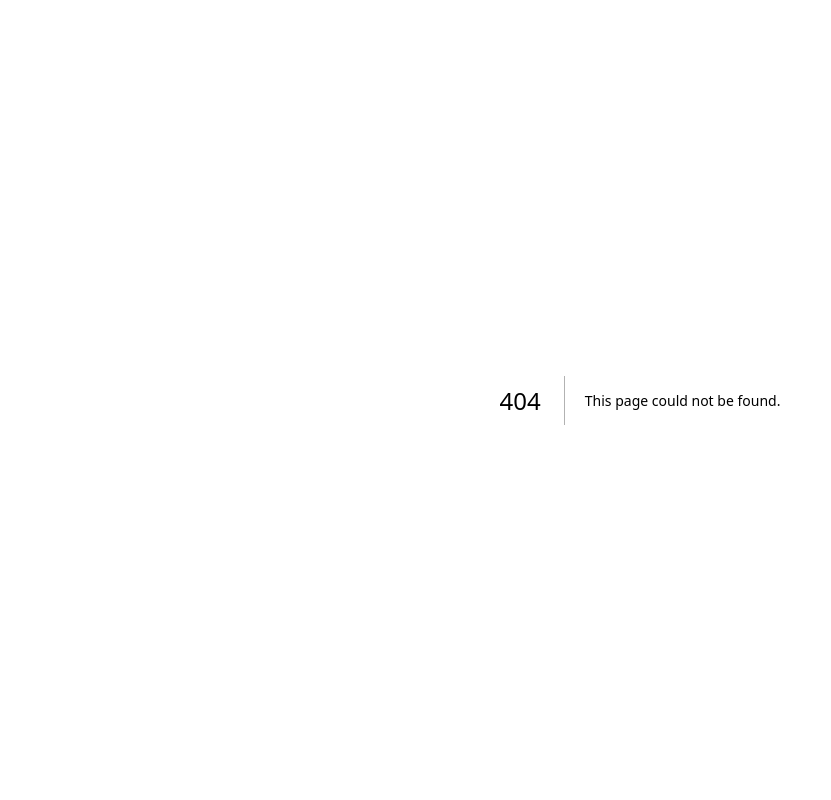
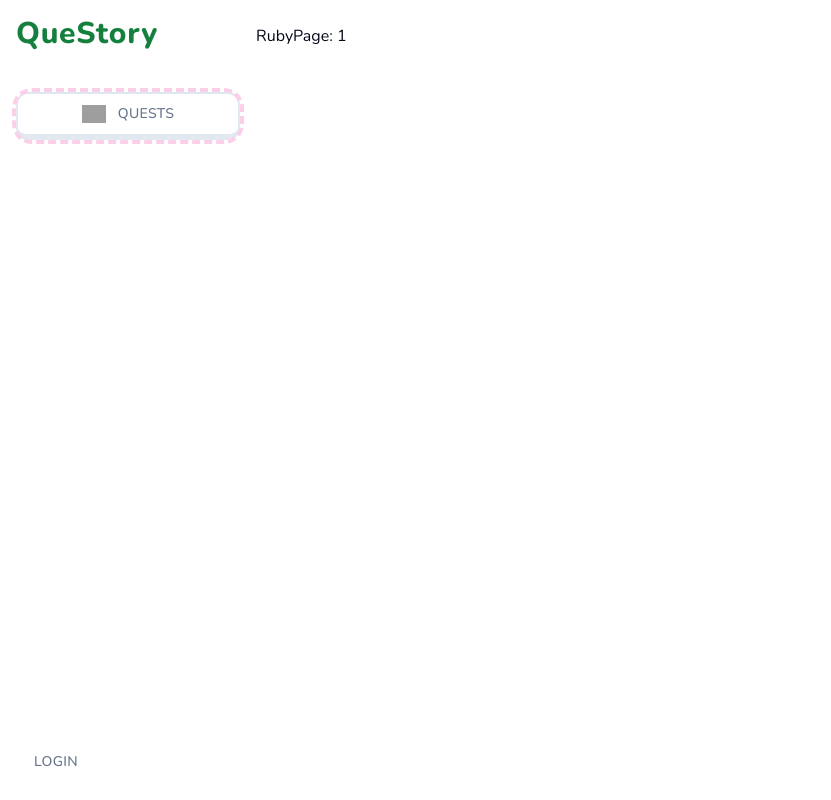
Before and after one commit to YujiTani/questory_prototype, a Next.js app: page /ruby/1 in a window 1280 px wide. Before the commit this address had no page. Shown: the whole page, without its empty margins (0-831 px from the left). Built offline with nearby package versions, Linux system fonts and the light colour scheme; no server answers; grey boxes are pictures that could not be loaded.

Commit message:
ステージ用のコンポーネントを追加

```diff
--- /dev/null
+++ b/app/(main)/active_record/[id]/page.tsx
@@ -0,0 +1,7 @@
+export const runtime = "edge";
+
+const ActiveRecordPage = ({ params }: { params: { id: string } }) => {
+  return <div>ActiveRecordPage: {params.id}</div>
+}
+
+export default ActiveRecordPage
--- /dev/null
+++ b/app/(main)/ruby/[id]/page.tsx
@@ -0,0 +1,7 @@
+export const runtime = "edge";
+
+const RubyPage = ({ params }: { params: { id: string } }) => {
+  return <div>RubyPage: {params.id}</div>
+}
+
+export default RubyPage;
--- /dev/null
+++ b/app/(main)/sql/[id]/page.tsx
@@ -0,0 +1,20 @@
+export const runttime = "edge";
+
+import StageList from "@/components/ui/stageList";
+import { stages } from "@/data/stages";
+
+const SQLPage = ({ params }: { params: { id: string } }) => {
+  // TODO: APIが出来たらFetch処理に変更する
+  const stageData = stages
+
+  return (
+    <>
+      <h1>
+        SQLPage: {params.id}
+      </h1>
+      <StageList stages={stageData} />
+    </>
+  )
+}
+
+export default SQLPage
--- a/components/ui/questLists.tsx
+++ b/components/ui/questLists.tsx
@@ -8,6 +8,10 @@ type Props = {
 };
 
 const QuestLists = ({ quests }: Props) => {
+  function lowerString(questName: string) {
+    return questName.toLowerCase()
+  }
+
   return (
       <div className="mt-5 flex flex-wrap gap-4 justify-center">
         {/* QuestListコンポーネントに切り出す  */}
@@ -15,7 +19,7 @@ const QuestLists = ({ quests }: Props) => {
           quests.map((quest) => (
             <Link
               key={quest.id}
-              href={`/quests/${quest.id}`}
+              href={`/${lowerString(quest.name)}/1`}
               className="flex flex-col items-center"
             >
               <QuestCard>
--- /dev/null
+++ b/components/ui/stageItem.tsx
@@ -0,0 +1,54 @@
+import * as React from "react"
+import { Slot } from "@radix-ui/react-slot"
+import { cva, type VariantProps } from "class-variance-authority"
+
+import { cn } from "@/lib/utils"
+
+const stageVariants = cva(
+  "flex block items-center justify-center whitespace-wrap border-2 border-t-0 border-b-[6px]  rounded-[50%] text-sm font-medium ring-offset-background transition-colors focus-visible:outline-none focus-visible:ring-2 focus-visible:ring-ring focus-visible:ring-offset-2 disabled:pointer-events-none disabled:opacity-50 uppercase tracking-wide",
+  {
+    variants: {
+      variant: {
+        default: "bg-white text-black border-slate-200 active:border-b-2 hover:bg-slate-100 text-slate-500",
+        primary: "bg-sky-400 text-primary-foreground hover:bg-sky-400/80 border-sky-500 active:border-b-0",
+        primaryOutline: "border-white text-sky-500 hover:bg-slate-100",
+        secondary: "bg-green-500 text-primary-foreground hover:bg-green-500/80 border-green-600 border-b-[6px] active:border-b-0",
+        secondaryOutline: "border-slate-200 text-green-500 hover:bg-green-100",
+        super: "bg-indigo-500 text-primary-foreground hover:bg-indigo-500/80 border-indigo-600 border-b-[6px] active:border-b-0",
+        superOutline: "border-slate-200 text-indigo-500 hover:bg-indigo-100",
+        ghost: "bg-transparent border-2 border-transparent hover:bg-transparent hover:border-slate-200 text-slate-500",
+      },
+      size: {
+        default: "w-32 h-24 px-2 py-2 ",
+        sm: "h-9 px-3",
+        lg: "h-12 px-8",
+      },
+    },
+    defaultVariants: {
+      variant: "default",
+      size: "default",
+    },
+  }
+)
+
+export interface StageProps
+  extends React.ButtonHTMLAttributes<HTMLButtonElement>,
+    VariantProps<typeof stageVariants> {
+  asChild?: boolean
+}
+
+const Stage = React.forwardRef<HTMLButtonElement, StageProps>(
+  ({ className, variant, size, asChild = false, ...props }, ref) => {
+    const Comp = asChild ? Slot : "button"
+    return (
+      <Comp
+        className={cn(stageVariants({ variant, size, className }))}
+        ref={ref}
+        {...props}
+      />
+    )
+  }
+)
+Stage.displayName = "Button"
+
+export { Stage, stageVariants }
--- /dev/null
+++ b/components/ui/stageList.tsx
@@ -0,0 +1,30 @@
+import { StageType } from "@/data/stages";
+import { Stage } from "./stageItem";
+
+
+type Props = {
+  stages: StageType[];
+};
+
+const StageList = ({ stages }: Props) => {
+
+  return (
+    <div className="grid grid-flow-row grid-cols-2 justify-items-center gap-4">
+      { stages.map((stage) =>
+        stage.id % 2 !== 0 ? (
+          <>
+            <Stage key={stage.id} variant="primary" />
+            <Stage key={`ghost-${stage.id}`} variant="ghost" />
+          </>
+        ) : (
+          <>
+            <Stage key={`ghost-${stage.id}`} variant="ghost" />
+            <Stage key={stage.id} variant="primary" />
+          </>
+        )
+      )}
+    </div>
+  )
+}
+
+export default StageList
--- a/data/quests.ts
+++ b/data/quests.ts
@@ -17,8 +17,8 @@ export const quests = [
   },
   {
     id: 2,
-    name: "ActiveRecord",
-    description: "ActiveRecordを練習しよう!",
+    name: "Active_Record",
+    description: "Active_Recordを練習しよう!",
     image: "/icon_ORM.svg",
     state: "coming_soon",
   },
--- a/data/stage.ts
+++ b/data/stages.ts
@@ -1,4 +1,4 @@
-export type Stage = {
+export type StageType = {
   id: number;
   index: number;
   complete_case: number; //  1: "全問正解"
@@ -35,4 +35,4 @@ export const stages = [
     failed_case: 1,
     area_id: 2,
   },
-] as const satisfies Stage[];
+] as const satisfies StageType[];
```
Also changed, not shown: 1 other file (tests, documents, lock files or other folders).
